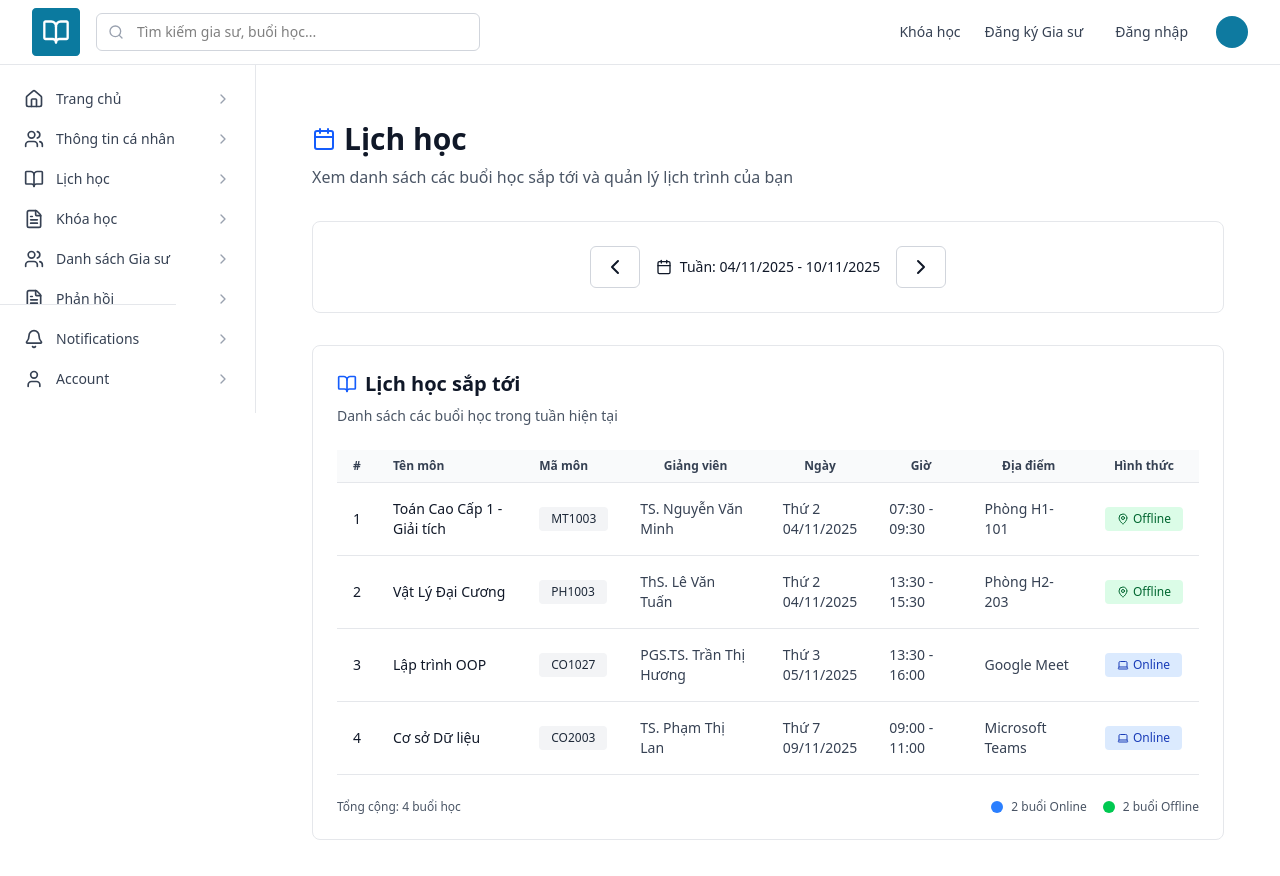
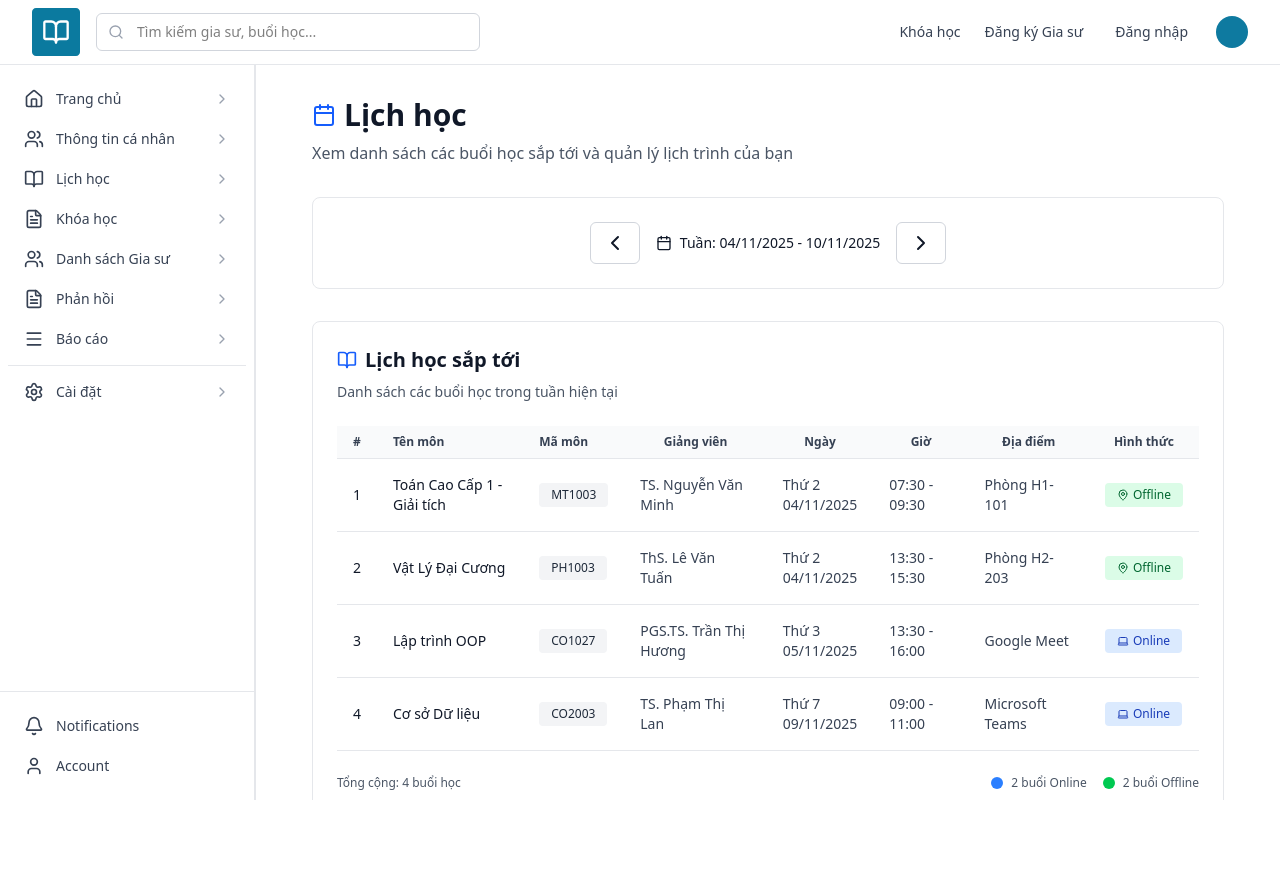
Before and after one commit to bnhtho/251_software_engineer_project, a React (Vite) app: page /home/1/schedule in a window 1280 px wide. Shown: the top 876 px of the page. After the commit the page ends 800 px from the top, so only its background shows below. Built offline with nearby package versions, Linux system fonts and the light colour scheme.

Commit message:
Fix layout

```diff
--- a/src/Components/Layout.tsx
+++ b/src/Components/Layout.tsx
@@ -1,44 +1,35 @@
-import { Outlet,useParams } from "react-router-dom";
+import { Outlet } from "react-router-dom";
 import Navbar from "./Navbar";
 import Sidebar from "./Sidebar";
-
-import { useState } from "react";
+import React from "react";
+// Không cần useState hay useParams nếu các component con tự quản lý
 
 const Layout = () => {
-  const [sidebarOpen, setSidebarOpen] = useState(false);
-
   return (
     <div className="flex flex-col h-screen">
-      <Navbar></Navbar>
-      {/* <Navbar onMenuClick={() => setSidebarOpen(true)} /> */}
-      <div className="flex flex-1">
-        {/* Mobile overlay */}
-        {sidebarOpen && (
-          <div
-            className="fixed inset-0 z-40 bg-black bg-opacity-25 md:hidden"
-            onClick={() => setSidebarOpen(false)}
-          />
-        )}
 
-        {/* Sidebar */}
-        <div
-          className={`
-            fixed top-[64px] left-0 z-50 h-full w-64 bg-white
-            transform ${sidebarOpen ? "translate-x-0" : "-translate-x-full"}
-            transition-transform duration-200 ease-in-out
-            md:translate-x-0 md:static md:block
-          `}
-        >
+      <div className="flex-shrink-0">
+          <Navbar />
+      </div>
+
+      <div className="flex flex-1 overflow-hidden">
+
+        <div className="flex-shrink-0 w-64 hidden md:block border-r border-gray-200 bg-white">
+          {/*
+          */}
           <Sidebar />
         </div>
 
-        {/* Main content */}
-        <div className="flex-1 p-6 overflow-y-auto">
-          <Outlet />
+        <div className="w-full space-y-6 px-6 pb-6">
+
+          <div className="flex flex-1 w-full">
+            <Outlet />
+          </div>
+
         </div>
       </div>
     </div>
   );
 };
 
-export default Layout
+export default Layout;
--- a/src/Components/ProfileCard.tsx
+++ b/src/Components/ProfileCard.tsx
@@ -26,7 +26,7 @@ const ProfileCard = ({name, mssv, onEditClick }: ProfileCardProps) => {
   ];
 
   return (
-    <div className="bg-white rounded-lg border border-gray-200 p-6 w-full max-w-xs">
+    <div className="bg-white rounded-lg border border-gray-200 p-6 w-full">
       {/* Avatar Section */}
       <div className="flex flex-col items-center">
         {/* Pass all desired styling directly to the Avatar component */}
--- a/src/Components/Sidebar.tsx
+++ b/src/Components/Sidebar.tsx
@@ -1,9 +1,24 @@
 import { NavLink, useParams } from "react-router-dom";
-import {useUser} from "../Context/UserContext";
+import { useUser } from "../Context/UserContext";
 import hcmutLogo from '/src/assets/logo.svg';
 import { useState } from "react";
-import { ChevronRight, Home, Users, BookOpen, FileText, Settings, Bell, User, Menu } from "lucide-react"
-const menuItems = [
+import { ChevronRight, Home, Users, BookOpen, FileText, Settings, Bell, User, Menu } from "lucide-react";
+import React from "react";
+
+
+type NavItemType = {
+    label: string;
+    path: string;
+    icon: React.ElementType;
+    isFooter?: boolean;
+};
+
+type NavItemDividerType = {
+    divider: true;
+};
+
+
+const mainNavItems: (NavItemType | NavItemDividerType)[] = [
     { icon: Home, label: "Trang chủ", path: "" },
     { icon: Users, label: "Thông tin cá nhân", path: "profile" },
     { icon: BookOpen, label: "Lịch học", path: "schedule" },
@@ -11,64 +26,82 @@ const menuItems = [
     { icon: Users, label: "Danh sách Gia sư", path: "tutors" },
     { icon: FileText, label: "Phản hồi", path: "feedback" },
     { icon: Menu, label: "Báo cáo", path: "reports" },
+    { divider: true },
     { icon: Settings, label: "Cài đặt", path: "settings" },
 ];
 
+const bottomItems: NavItemType[] = [
+    { icon: Bell, label: "Notifications", path: "notifications", isFooter: true },
+    { icon: User, label: "Account", path: "account", isFooter: true },
+];
+
 export default function Sidebar() {
-  const {user} = useUser();
-  // Mobile Reponsive
-  const [isOpen, setIsOpen] = useState(false); // mobile toggle
+    const { user } = useUser();
+    // Giữ lại state cho mobile toggle (cần được kích hoạt từ Layout/Navbar)
+    const [isOpen, setIsOpen] = useState(false);
+
+    // Hàm render link (sử dụng NavLink hoặc Button)
+    const renderNavItem = (item: NavItemType, key: number) => {
+        // Nếu là mục footer, dùng button
+        if (item.isFooter) {
+            return (
+                <button
+                    key={key}
+                    onClick={() => { /* Xử lý sự kiện footer click */ }}
+                    className="w-full flex items-center gap-3 px-4 py-2 rounded-md text-sm text-gray-700 hover:bg-gray-100 transition-colors"
+                >
+                    <item.icon className="h-5 w-5" />
+                    <span>{item.label}</span>
+                </button>
+            );
+        }
+
+        // Nếu là mục navigation, dùng NavLink
+        const toPath = item.path === "" ? `/home/${user?.id}` : `/home/${user?.id}/${item.path}`;
 
         return (
-              <aside
-        className={`
-          fixed inset-y-0 left-0 z-50 w-64 bg-white border-r border-gray-200
-          transform ${isOpen ? "translate-x-0" : "-translate-x-full"}
-          transition-transform duration-200 ease-in-out
-          md:translate-x-0 md:static md:block
-        `}
-      >
-          <button
-      className="md:hidden p-2 rounded-md hover:bg-gray-100"
-      onClick={() => setIsOpen(!isOpen)}
-    >
-      <Menu className="w-6 h-6" />
-    </button>
-
-      {/* Menu Items */}
-      <nav className="space-y-1 px-2 py-4">
-        {menuItems.map((item, idx) => (
             <NavLink
-            key={idx}
-            // to={`/home/${user?.id}/${item.path}`}
-            to={item.path === "" ? `/home/${user?.id}` : `/home/${user?.id}/${item.path}`}
+                key={key}
+                to={toPath}
                 end={item.path === ""}
+                onClick={() => setIsOpen(false)} // Tự đóng khi click trên mobile
                 className={({ isActive }) =>
                     `flex items-center gap-3 px-4 py-2 rounded-md text-sm font-medium ${
                         isActive
-                  ? "text-[#0E7AA0]"
+                            ? "bg-gray-100 text-[#0E7AA0]" // Sử dụng màu xanh HCMUT
                             : "text-gray-700 hover:bg-gray-100 transition-colors"
                     }`
                 }
             >
                 <item.icon className="h-5 w-5" />
                 <span>{item.label}</span>
+                {/* Thêm lại ChevronRight nếu bạn muốn nó xuất hiện */}
                 <ChevronRight className="ml-auto h-4 w-4 text-gray-400" />
             </NavLink>
-        ))}
+        );
+    };
+
+    return (
+              <aside
+          className={`
+            flex flex-col h-full w-full bg-white border-r border-gray-200
+
+          `}
+        >
+            {/* --- 2. Main Navigation (flex-grow để mở rộng và cuộn độc lập) --- */}
+            <nav className="space-y-1 px-2 py-4 overflow-y-auto flex-grow">
+                {mainNavItems.map((item, idx) => {
+                    if ('divider' in item) {
+                        return <hr key={idx} className="my-2 border-gray-200" />;
+                    }
+                    return renderNavItem(item as NavItemType, idx);
+                })}
             </nav>
 
-      {/* Bottom Menu */}
-      <div className="absolute bottom-0 w-44 border-t border-gray-200 bg-white px-2 py-4 space-y-1">
-        <button className="w-full flex items-center gap-3 px-4 py-2 rounded-md text-sm text-gray-700 hover:bg-gray-100 transition-colors">
-          <Bell className="h-5 w-5" />
-          <span>Notifications</span>
-        </button>
-        <button className="w-full flex items-center gap-3 px-4 py-2 rounded-md text-sm text-gray-700 hover:bg-gray-100 transition-colors">
-          <User className="h-5 w-5" />
-          <span>Account</span>
-        </button>
+            {/* --- 3. Bottom Menu (Dính ở đáy nhờ Flexbox) --- */}
+            <div className="w-full border-t border-gray-200 bg-white px-2 py-4 space-y-1 flex-shrink-0">
+                {bottomItems.map((item, idx) => renderNavItem(item, idx + mainNavItems.length))}
             </div>
         </aside>
-  )
+    );
 }
--- a/src/page/Course.tsx
+++ b/src/page/Course.tsx
@@ -151,9 +151,9 @@ export default function CoursePage() {
 
     // ---- UI ----
     return (
-        <div className="p-6 space-y-6">
+        <div className="w-full space-y-6 px-6 pb-6">
             {/* Header */}
-            <div className="flex items-center justify-between">
+            <div className="flex items-center justify-between pt-6">
                 <h1 className="text-2xl font-bold text-gray-900">Khóa học</h1>
             </div>
 
```
Lines whose indentation alone changed are shown as unchanged.
